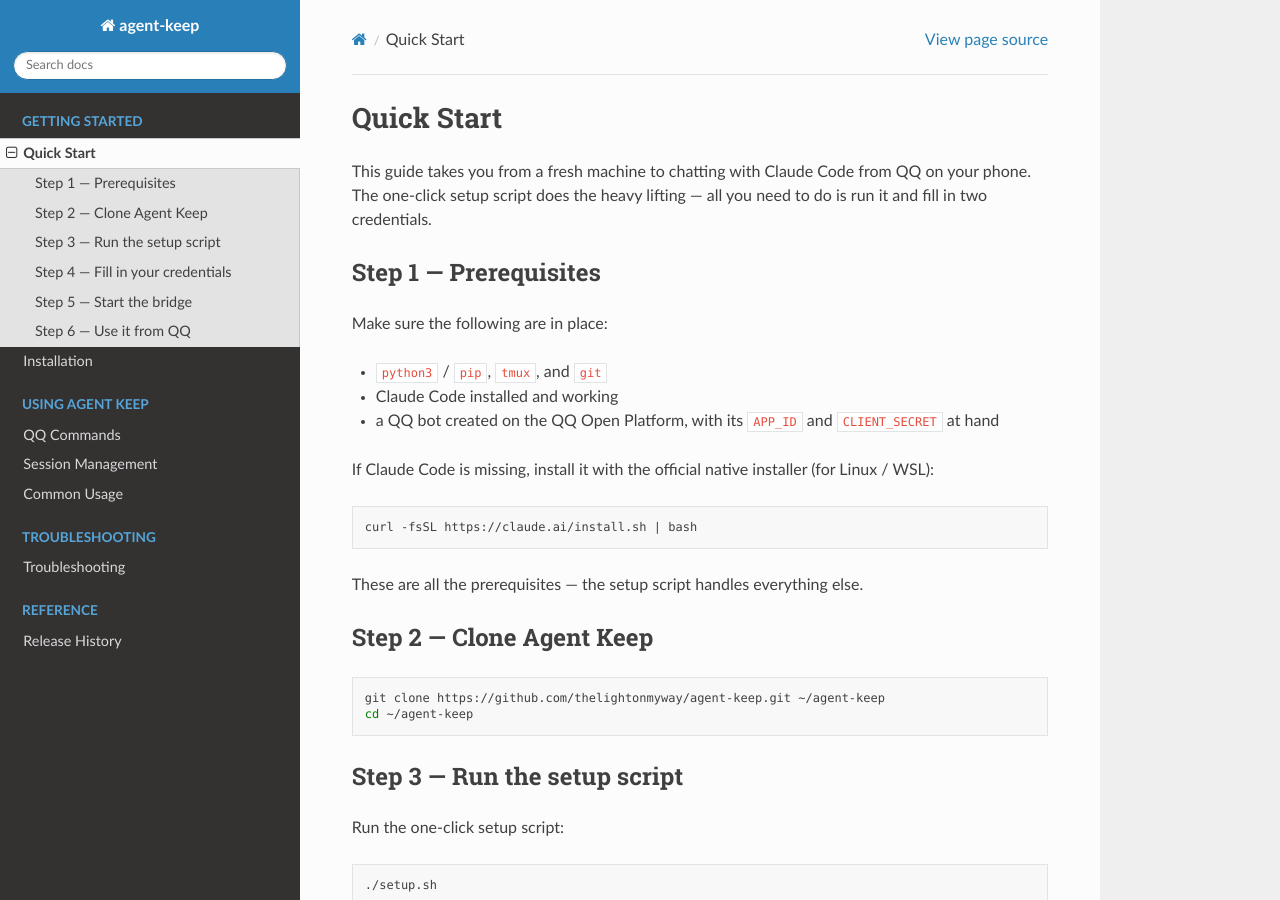
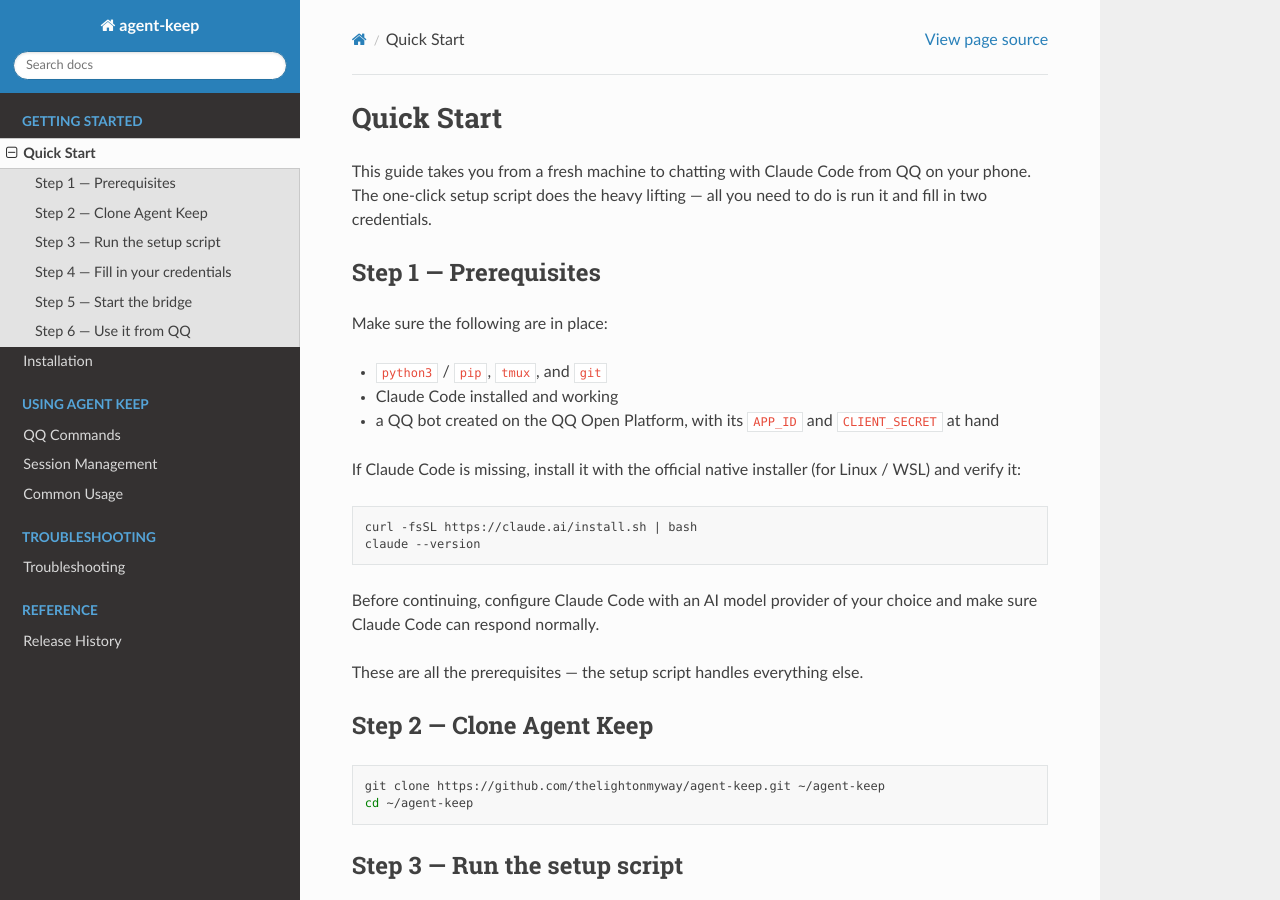
Before and after one commit to thelightonmyway/AI-Bridge-QQrobot-claude, a Sphinx documentation site: the page built from docs/source/quickstart.rst, in a window 1280 px wide and 900 px high. Built offline with Sphinx 7.4.7 and the Read the Docs theme 3.1.0, drawn with Linux system fonts in a browser that asks for light colours.

Commit message:
docs: add AI model provider reminder to quickstart prerequisites

```diff
--- a/docs/source/quickstart.rst
+++ b/docs/source/quickstart.rst
@@ -16,11 +16,15 @@
   ``CLIENT_SECRET`` at hand
 
 If Claude Code is missing, install it with the official native installer
-(for Linux / WSL):
+(for Linux / WSL) and verify it:
 
 .. code-block:: bash
 
    curl -fsSL https://claude.ai/install.sh | bash
+   claude --version
+
+Before continuing, configure Claude Code with an AI model provider of your
+choice and make sure Claude Code can respond normally.
 
 These are all the prerequisites — the setup script handles everything else.
 
```
